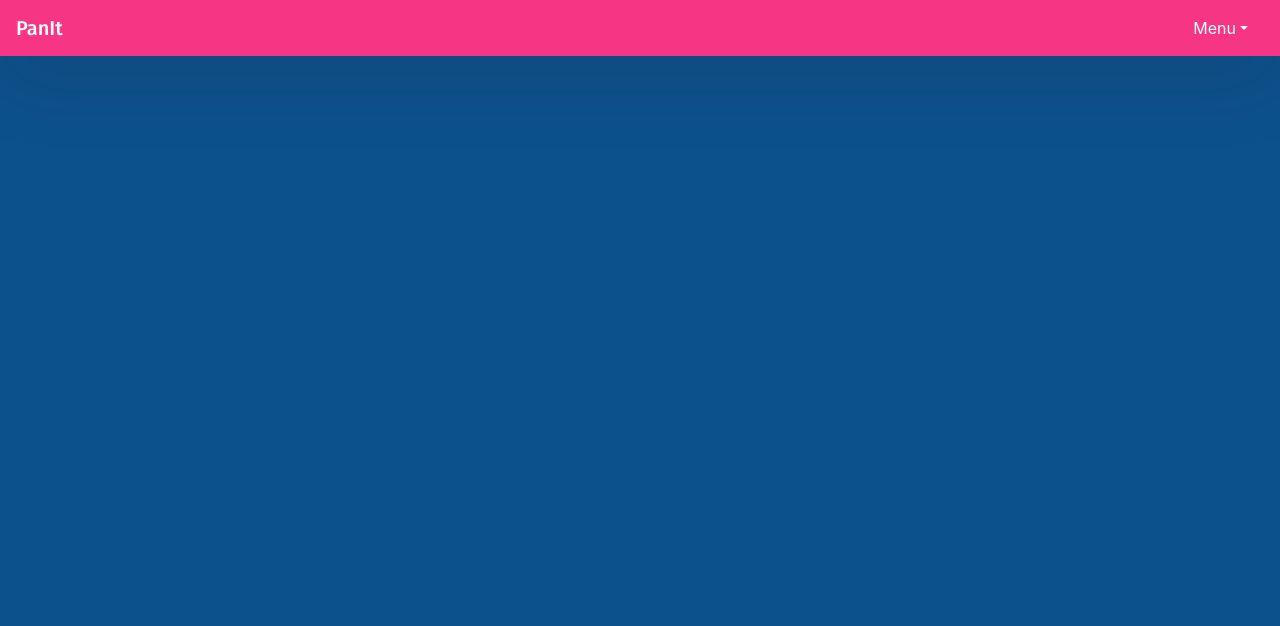
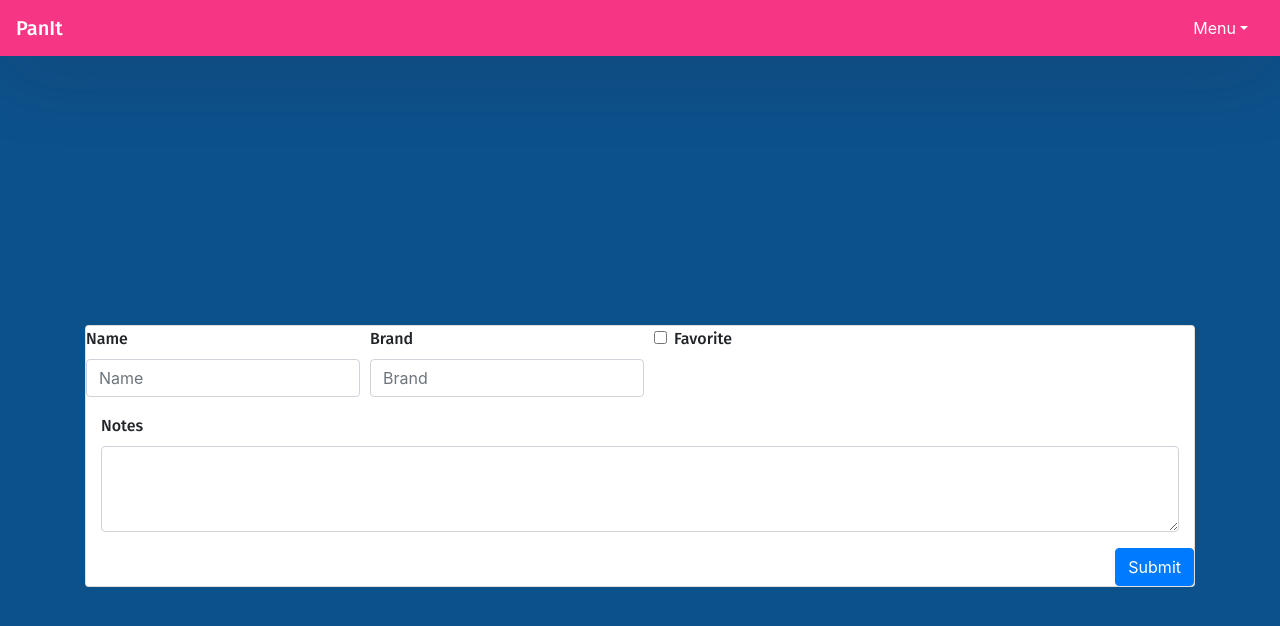
Before and after one commit to kcarrel/PanIt2_frontend, a React (Create React App) app: page /item in a window 1280 px wide. Shown: the top 626 px of the page. Built offline with nearby package versions, Linux system fonts and the light colour scheme.

Commit message:
Edit item page form start

```diff
--- a/src/App.js
+++ b/src/App.js
@@ -2,6 +2,7 @@ import React, { Component } from 'react';
 import 'bootstrap/dist/css/bootstrap.min.css';
 import Login from './Containers/Login';
 import Collection from './Containers/Collection';
+import EditItem from './Containers/EditItem';
 import NavBar from './Containers/NavBar';
 import { BrowserRouter as Router, Route } from 'react-router-dom';
 import './App.css';
@@ -23,6 +24,8 @@ render() {
 
         <Route exact path="/login" render={(props) => <Login {...props} />} />
         <Route exact path="/collection" render={(props) => <Collection {...props} />} />
+        <Route exact path="/item" render={(props) => <EditItem {...props} />} />
+
       </Router>
       {/* <BottomNavigation id="bottom" showLabels>
         <BottomNavigationAction style={{ color: 'white' }} onClick={() => window.location.href = '/about'} label="About"  />
--- a/src/Components/Item.js
+++ b/src/Components/Item.js
@@ -1,19 +1,20 @@
 
 import React from 'react'
 import Card from "react-bootstrap/Card";
+import Button from "react-bootstrap/Button";
 
 const Item = (props) => (
-
   <div>
     <Card>
-            <Card.Header>
-                {props.item.name}
-            </Card.Header>
+      <Card.Header>{props.item.name}</Card.Header>
       <Card.Body>
-                Brand: {props.item.brand}
-                Expiration: {props.item.expiration}
-                Notes: {props.item.notes}
+        <p>Brand: {props.item.brand}</p>
+        <p>Expiration: {props.item.expiration}</p>
+        <p>Notes: {props.item.notes}</p>
       </Card.Body>
+      <div align="right">
+        <Button>Edit</Button>
+      </div>
     </Card>
   </div>
 );
--- a/src/Containers/Collection.js
+++ b/src/Containers/Collection.js
@@ -1,6 +1,5 @@
 import React, { Component } from "react";
 import { Card } from "react-bootstrap";
-import Button from "react-bootstrap/Button";
 import Item from '../Components/Item'
 
 class Collection extends Component {
--- /dev/null
+++ b/src/Containers/EditItem.js
@@ -0,0 +1,67 @@
+import React, { Component } from "react";
+import Form from "react-bootstrap/Form";
+import Button from "react-bootstrap/Button";
+import Card from "react-bootstrap/Card";
+import Col from "react-bootstrap/Col";
+
+class EditItem extends Component {
+    constructor(props){
+    super()
+    this.state = {
+        brand: '',
+        open_on: '',
+        expiration: '',
+        notes: '',
+        name: '',
+        product_type: '',
+        rating: '',
+        favorite: ''
+    }
+    }
+
+    render() {
+        return (
+          <div class="container">
+            <div class="row h-100">
+              <div className="col-sm-12 my-auto">
+                <Card>
+                  <Form>
+                    <Form.Row>
+                      <Form.Group as={Col} xs="auto" controlId="formName">
+                        <Form.Label>Name</Form.Label>
+                        <Form.Control type="name" placeholder="Name" />
+                      </Form.Group>
+
+                      <Form.Group as={Col} xs="auto" controlId="formBrand">
+                        <Form.Label>Brand</Form.Label>
+                        <Form.Control type="brand" placeholder="Brand" />
+                      </Form.Group>
+
+                      <Form.Group
+                        as={Col}
+                        xs="auto"
+                        controlId="formFavoriteCheckbox"
+                      >
+                        <Form.Check type="checkbox" label="Favorite" />
+                      </Form.Group>
+                    </Form.Row>
+
+                    <Form.Group as={Col} controlId="formNotesTextArea">
+                      <Form.Label>Notes</Form.Label>
+                      <Form.Control as="textarea" rows="3" />
+                    </Form.Group>
+                    <div align="right">
+                      <Button variant="primary" type="submit">
+                        Submit
+                      </Button>
+                    </div>
+                  </Form>
+                </Card>
+              </div>
+            </div>
+          </div>
+        );
+    }
+}
+
+export default EditItem;
--- a/src/Containers/NavBar.js
+++ b/src/Containers/NavBar.js
@@ -1,5 +1,4 @@
 import React, { Component } from 'react';
-import Nav from 'react-bootstrap/Nav'
 import { Navbar, NavDropdown} from 'react-bootstrap';
 export default class NavBar extends Component {
     constructor() {
@@ -11,18 +10,20 @@ export default class NavBar extends Component {
 
         return (
           <Navbar className="d-flex justify-content-between navbar-dark">
-                <Navbar.Brand href="">
-                    PanIt
-                </Navbar.Brand>
-                <NavDropdown  title="Menu" alignRight id="collasible-nav-dropdown" flip>
-                    <NavDropdown.Item>
-                        My Account
-                    </NavDropdown.Item>
-                    <NavDropdown.Item href="/login">
-                        Login
-                    </NavDropdown.Item>
+            <Navbar.Brand href="">PanIt</Navbar.Brand>
+            <NavDropdown
+              title="Menu"
+              alignRight
+              id="collasible-nav-dropdown"
+              flip
+            >
+              <NavDropdown.Item>My Account</NavDropdown.Item>
+              <NavDropdown.Item href="/login">Login</NavDropdown.Item>
               <NavDropdown.Item href="/collection">
                 My Collection
+              </NavDropdown.Item>
+              <NavDropdown.Item href="/item">
+                Edit Item
               </NavDropdown.Item>
             </NavDropdown>
           </Navbar>
```
Lines whose indentation alone changed are shown as unchanged.
